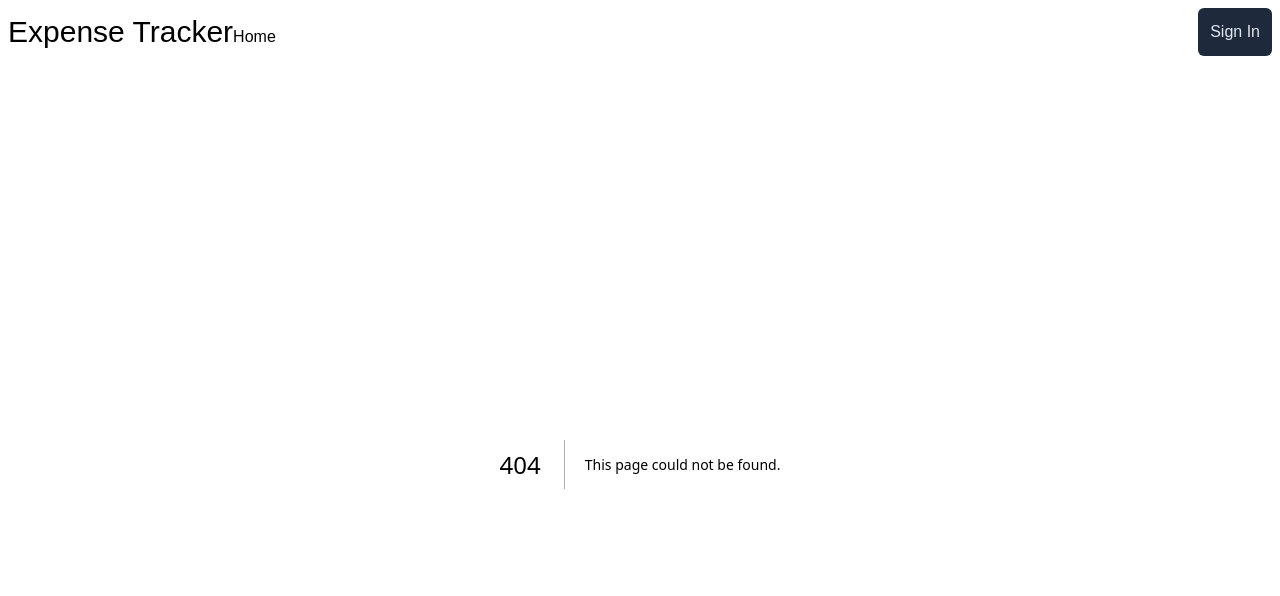
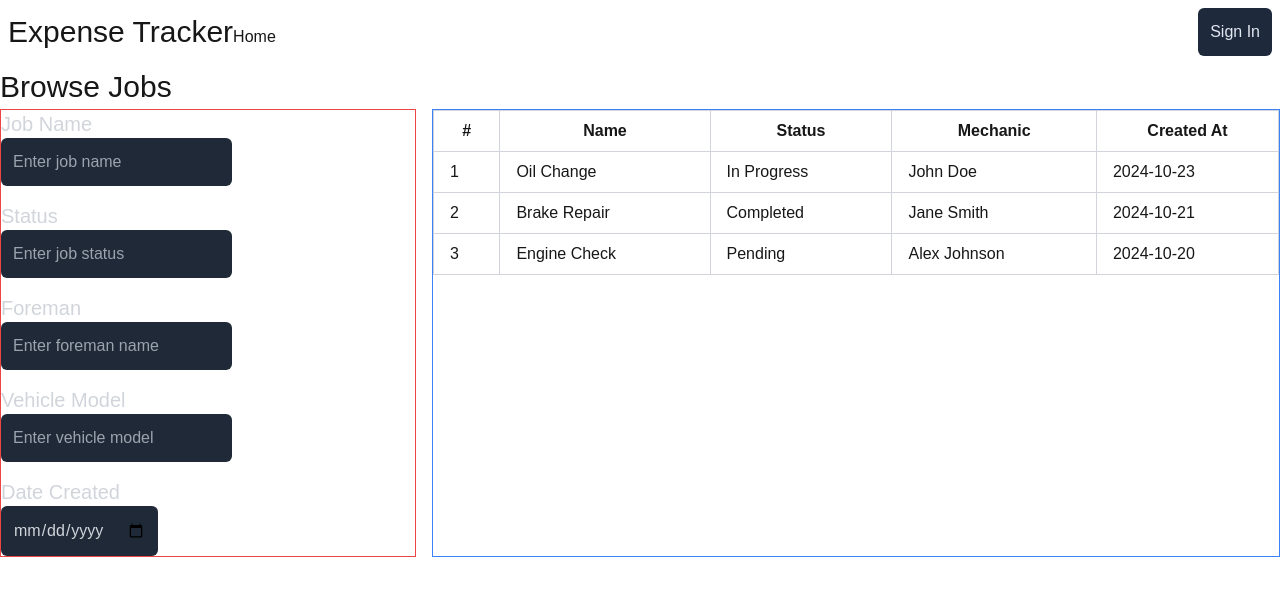
Before and after one commit to mszal449/Mechanic-Shop-Expense-Tracker, a Next.js app in the folder WebApp/: page /jobs in a window 1280 px wide. Before the commit this address had no page. Shown: the top 596 px of the page. Built offline with nearby package versions, Linux system fonts and the light colour scheme.

Commit message:
Add basic component structure for frontend.

```diff
--- /dev/null
+++ b/WebApp/app/dashboard/page.tsx
@@ -0,0 +1,22 @@
+import Link from 'next/link';
+import React from 'react';
+
+const Dashboard = () => {
+  return (
+    <div className="p-4 flex flex-col items-center">
+      <h1 className="dashboard--title">Dashboard</h1>
+      <div className='text-center'>
+        <div className="flex flex-col gap-2">
+          <Link href="/jobs" className="text-blue-500 hover:underline">
+            Jobs
+          </Link>
+          <Link href="/statistics" className="text-blue-500 hover:underline">
+            Statistics
+          </Link>
+        </div>
+      </div>
+    </div>
+  );
+};
+
+export default Dashboard;
--- /dev/null
+++ b/WebApp/app/jobs/page.tsx
@@ -0,0 +1,13 @@
+import JobsBrowser from '@/components/jobs/JobsBrowser'
+import React from 'react'
+
+const JobsPanel = () => {
+  return (
+    <div>
+      <div className='jobs--title'>Browse Jobs</div>
+      <JobsBrowser/>
+    </div>
+  )
+}
+
+export default JobsPanel
--- /dev/null
+++ b/WebApp/app/statistics/page.tsx
@@ -0,0 +1,9 @@
+import React from 'react'
+
+const Statistics = () => {
+  return (
+    <div>Statistics</div>
+  )
+}
+
+export default Statistics
--- /dev/null
+++ b/WebApp/components/jobs/JobsBrowser.tsx
@@ -0,0 +1,18 @@
+import React from 'react';
+import JobsFilters from './JobsFilters';
+import JobsTable from './JobsTable';
+
+const JobsBrowser = () => {
+  return (
+    <div className="grid grid-cols-12 gap-4">
+      <div className="col-span-4 border border-red-500">
+        <JobsFilters />
+      </div>
+      <div className="col-span-8 border border-blue-500">
+        <JobsTable />
+      </div>
+    </div>
+  );
+};
+
+export default JobsBrowser;
--- /dev/null
+++ b/WebApp/components/jobs/JobsFilters.tsx
@@ -0,0 +1,68 @@
+import React from 'react';
+
+const JobsFilters = () => {
+  return (
+    <div className="flex flex-col gap-4">
+      <div>
+        <label htmlFor="name" className="block filters--label">
+          Job Name
+        </label>
+        <input
+          type="text"
+          id="name"
+          className="filters--text-input"
+          placeholder="Enter job name"
+        />
+      </div>
+
+      <div>
+        <label htmlFor="status" className="block filters--label">
+          Status
+        </label>
+        <input
+          type="text"
+          id="status"
+          className="filters--text-input"
+          placeholder="Enter job status"
+        />
+      </div>
+
+      <div>
+        <label htmlFor="foreman" className="block filters--label">
+          Foreman
+        </label>
+        <input
+          type="text"
+          id="foreman"
+          className="filters--text-input"
+          placeholder="Enter foreman name"
+        />
+      </div>
+
+      <div>
+        <label htmlFor="vehicleModel" className="block filters--label">
+          Vehicle Model
+        </label>
+        <input
+          type="text"
+          id="vehicleModel"
+          className="filters--text-input"
+          placeholder="Enter vehicle model"
+        />
+      </div>
+
+      <div>
+        <label htmlFor="createdAt" className="block filters--label">
+          Date Created
+        </label>
+        <input
+          type="date"
+          id="createdAt"
+          className="filters--text-input"
+        />
+      </div>
+    </div>
+  );
+};
+
+export default JobsFilters;
--- /dev/null
+++ b/WebApp/components/jobs/JobsTable.tsx
@@ -0,0 +1,38 @@
+import React from 'react';
+
+const JobsTable = () => {
+  const jobs = [
+    { id: 1, name: 'Oil Change', status: 'In Progress', mechanic: 'John Doe', createdAt: '2024-10-23' },
+    { id: 2, name: 'Brake Repair', status: 'Completed', mechanic: 'Jane Smith', createdAt: '2024-10-21' },
+    { id: 3, name: 'Engine Check', status: 'Pending', mechanic: 'Alex Johnson', createdAt: '2024-10-20' },
+  ];
+
+  return (
+    <div className="overflow-x-auto">
+      <table className="min-w-full border-collapse border border-gray-300">
+        <thead>
+          <tr>
+            <th className="border border-gray-300 px-4 py-2">#</th>
+            <th className="border border-gray-300 px-4 py-2">Name</th>
+            <th className="border border-gray-300 px-4 py-2">Status</th>
+            <th className="border border-gray-300 px-4 py-2">Mechanic</th>
+            <th className="border border-gray-300 px-4 py-2">Created At</th>
+          </tr>
+        </thead>
+        <tbody>
+          {jobs.map((job) => (
+            <tr key={job.id}>
+              <td className="border border-gray-300 px-4 py-2">{job.id}</td>
+              <td className="border border-gray-300 px-4 py-2">{job.name}</td>
+              <td className="border border-gray-300 px-4 py-2">{job.status}</td>
+              <td className="border border-gray-300 px-4 py-2">{job.mechanic}</td>
+              <td className="border border-gray-300 px-4 py-2">{job.createdAt}</td>
+            </tr>
+          ))}
+        </tbody>
+      </table>
+    </div>
+  );
+};
+
+export default JobsTable;
```
Also changed, not shown: 2 other files (tests, documents, lock files or other folders).
